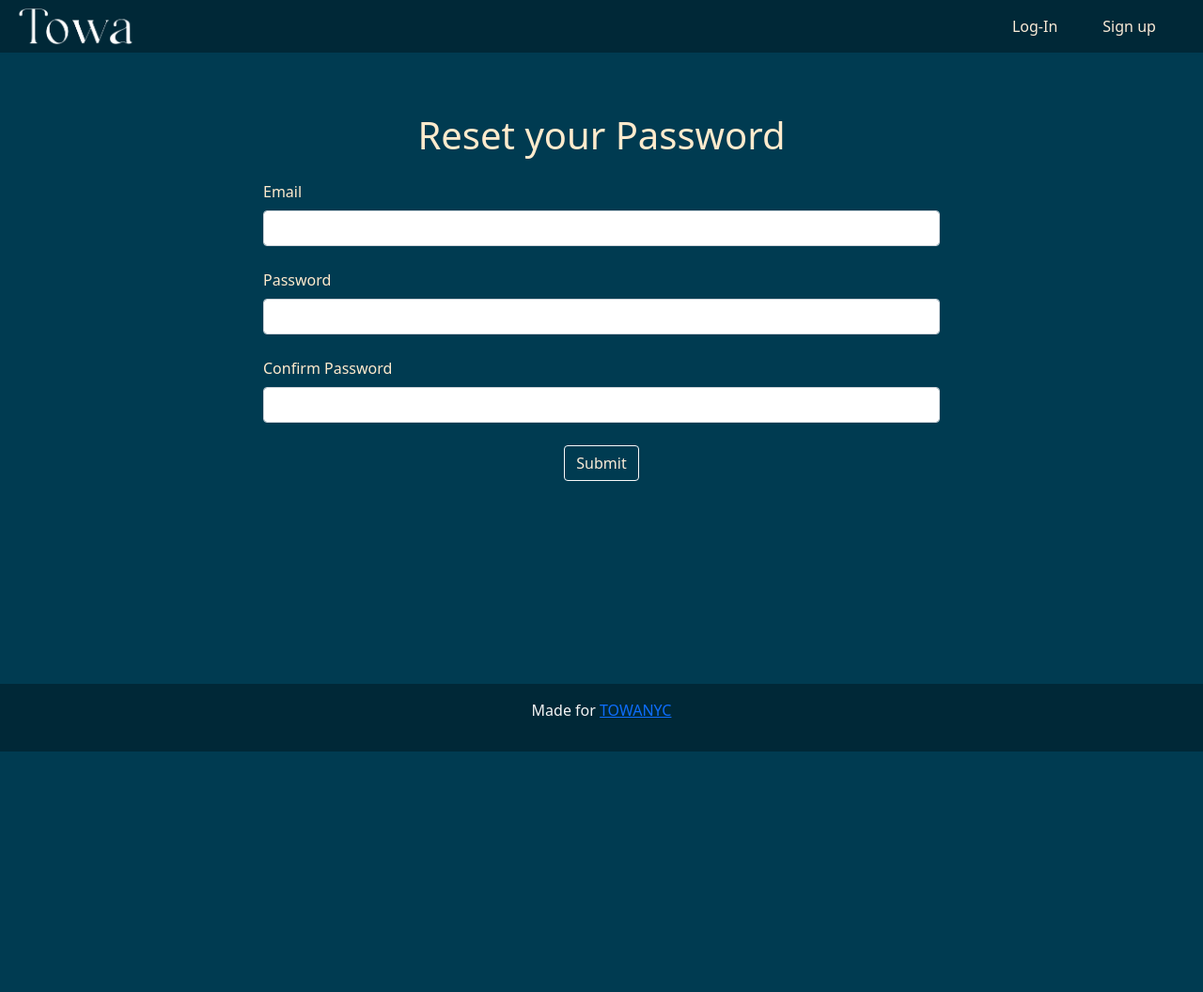
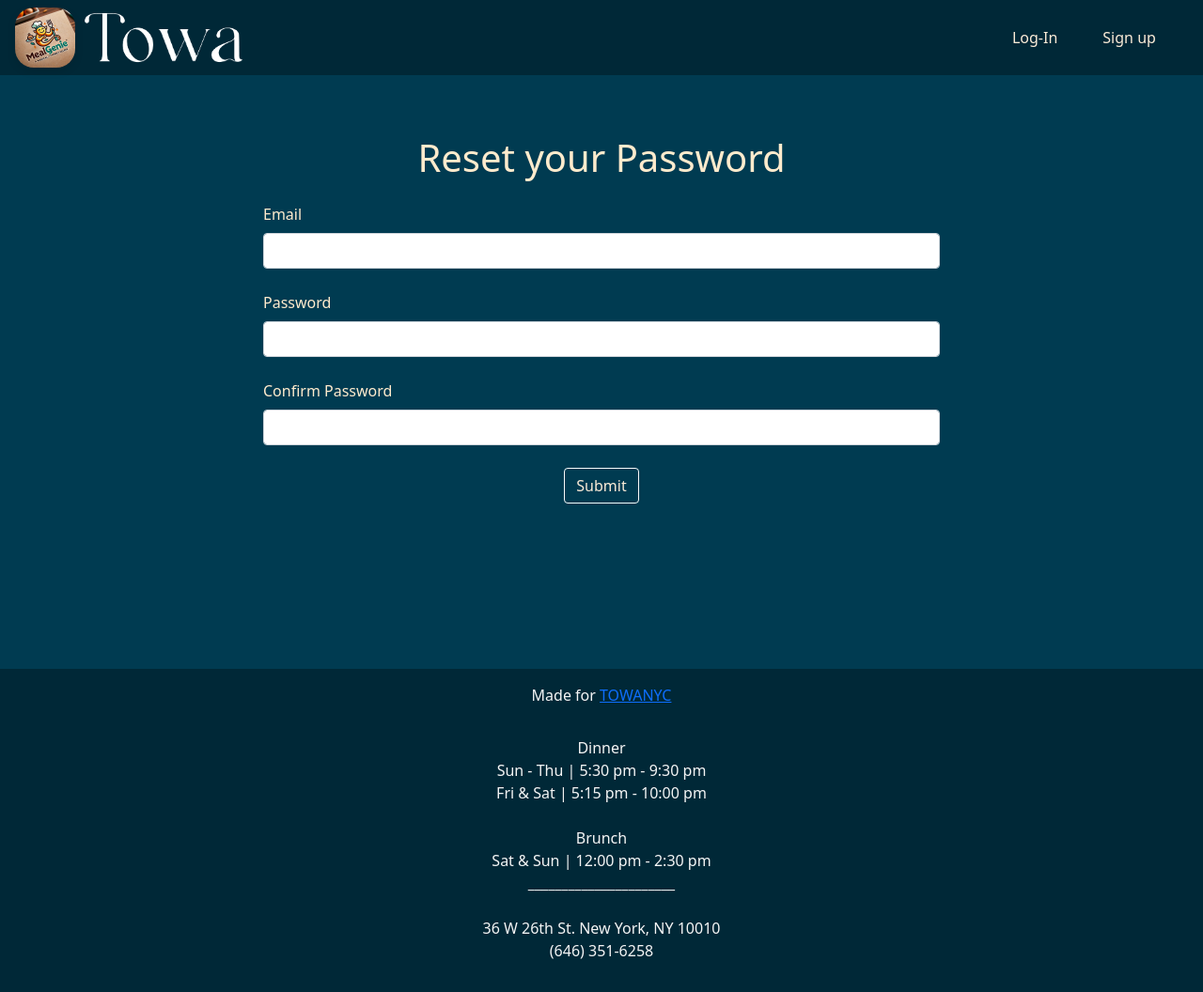
Before and after one commit to 4GeeksAcademy/C69-Meal-Generator, a React app: page /reset-password in a window 1280 px wide. Shown: the whole page at 94% size. Before the commit the page ends 800 px from the top, so only its background shows below. Built offline with nearby package versions, Linux system fonts and the light colour scheme; no server answers.

Commit message:
added meal genie logo to navbar and business hours to the footer

```diff
--- a/src/front/js/component/footer.js
+++ b/src/front/js/component/footer.js
@@ -1,10 +1,31 @@
 import React, { Component } from "react";
+import "../../styles/footer.css"
 
 export const Footer = () => (
-	<footer className="footer mt-auto py-3 text-center">
+	<footer className="footer py-3 text-center">
 		<p style={{color:'whitesmoke'}}>
 			Made for{" "}
 			<a href="http://www.towanyc.com">TOWANYC</a>
 		</p>
+		<p className="towa-info pt-3" style={{color:'whitesmoke'}}>
+			Dinner
+			<br></br>
+			Sun - Thu | 5:30 pm - 9:30 pm
+			<br></br>
+			Fri & Sat | 5:15 pm - 10:00 pm
+			<br></br>
+			<br></br>
+			Brunch
+			<br></br>
+			Sat & Sun | 12:00 pm - 2:30 pm
+			<br></br>
+			______________________
+			<br></br>
+			<br></br>
+			36 W 26th St. New York, NY 10010
+			<br></br>
+			(646) 351-6258
+
+		</p>
 	</footer>
 );
--- a/src/front/js/component/navbar.js
+++ b/src/front/js/component/navbar.js
@@ -2,7 +2,9 @@ import React, {useContext} from "react";
 import { Context } from "../store/appContext";
 import { Link, useNavigate } from "react-router-dom";
 import "../../styles/navbar.css"
-import towaLogo from "../../img/towa-logo.png"
+import towaLogo from "../../img/towa-logo.png";
+import mealGenieLogo from "../../img/meal-genie-logo.jpg"
+
 
 export const Navbar = () => {
 	const {store, actions} = useContext(Context);
@@ -18,7 +20,7 @@ export const Navbar = () => {
 		<nav className="navbar navbar-light d-flex">
 			<div className="logo px-3 col-8 d-flex">
 				<Link to="/">
-					<img className="towaLogo" src={towaLogo} />
+					<img className="mealGenieLogo" src={mealGenieLogo} /> <img className="towaLogo" src={towaLogo} />
 				</Link>
 			</div>
 			{isLoggedIn ? (
--- /dev/null
+++ b/src/front/styles/footer.css
@@ -0,0 +1,3 @@
+.footer {
+    margin-top: 10rem;
+}
--- a/src/front/styles/navbar.css
+++ b/src/front/styles/navbar.css
@@ -12,5 +12,11 @@
 }
 
 .towaLogo {
-    height: 5vh;
+    height: 7vh;
 }
+
+.mealGenieLogo {
+    height: 8vh;
+    border-radius: 20px;
+    box-shadow: 0px 4px 10px rgba(0, 0, 0, 0.1);
+}
```
Also changed, not shown: src/front/img/meal-genie-logo.jpg (added).
